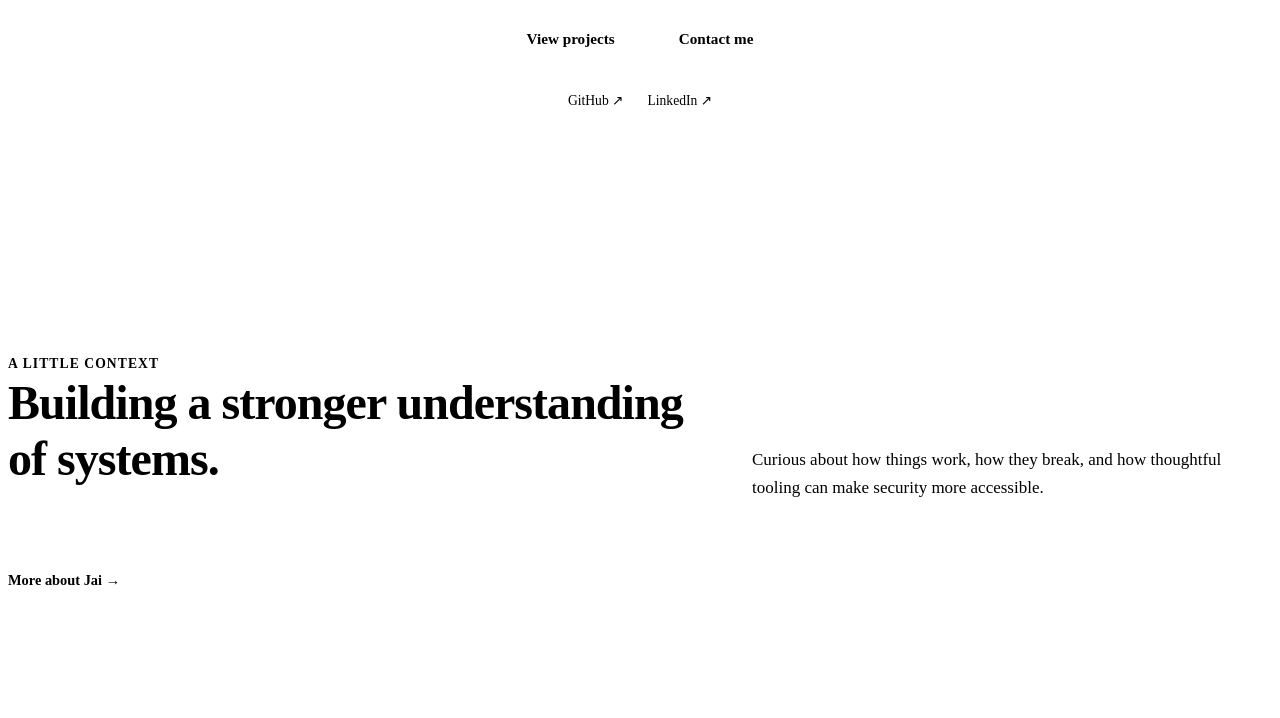
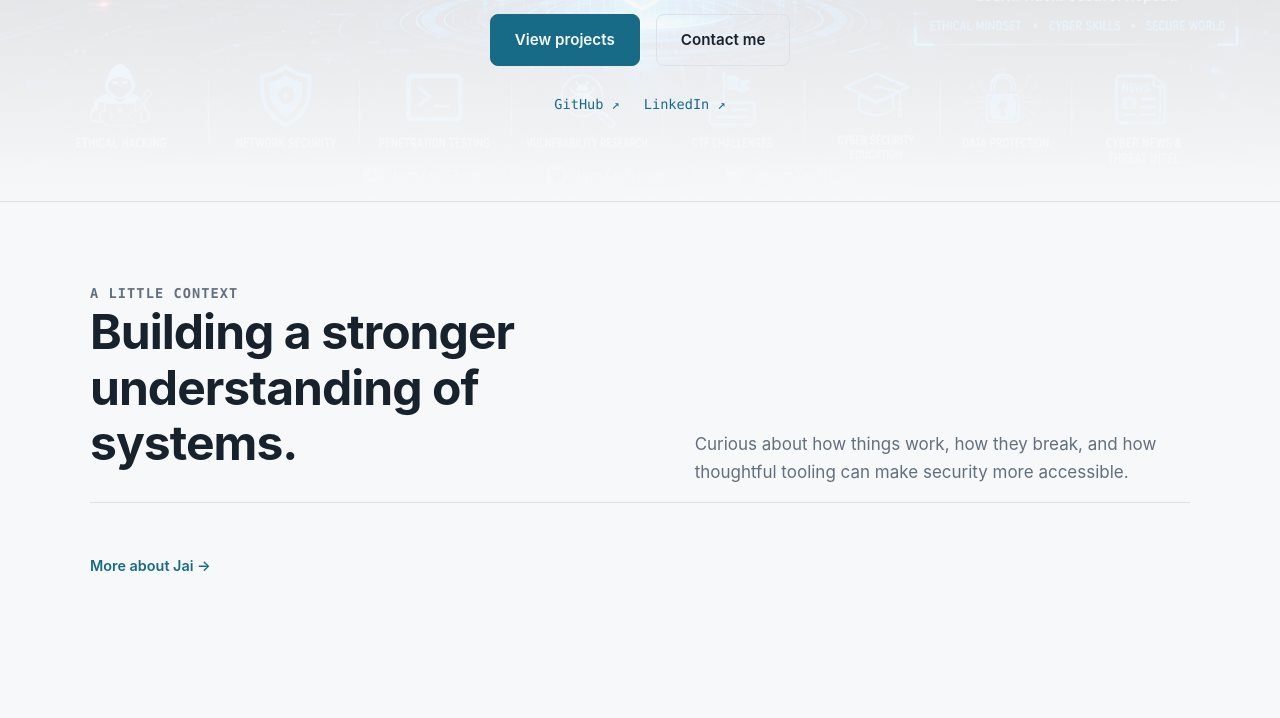
Before and after one commit to IamZer01-ai/Website, a plain HTML site: page index.html in a window 1280 px wide. Shown: the part 551-1269 px from the top of the page. Drawn offline with Linux system fonts and the light colour scheme.

Commit message:
Update style.css

```diff
--- a/assets/css/style.css
+++ b/assets/css/style.css
@@ -1,227 +1,125 @@
 /* ==========================================================================
-
-
-
-VARIABLES & THEMES
-
-========================================================================== /
-
-/ LIGHT MODE (Default) /
-
+   1. VARIABLES & THEMES
+   ========================================================================== */
+/* LIGHT MODE (Default) */
 :root {
-
   color-scheme: light;
-
   --bg: #f7f8fa;
-
   --surface: #ffffff;
-
   --surface-2: #eef1f4;
-
   --text: #18222d;
-
   --muted: #62707e;
-
   --line: #dce2e8;
-
---accent: #176b87; / Deep professional blue */
-
+  --accent: #176b87; /* Deep professional blue */
   --accent-dark: #0e4c61;
-
   --focus: #e1a730;
-
   --shadow: 0 12px 32px rgba(24, 34, 45, 0.08);
-
   --radius: 8px;
-
   --max: 1100px;
 
   /* Modern Tech Fonts */
-
   --font-sans: 'Inter', system-ui, -apple-system, sans-serif;
-
   --font-mono: 'Fira Code', 'Consolas', monospace;
-
   --transition: all 0.3s ease;
-
 }
 
-/* DARK MODE (Activated by JS) /
-
+/* DARK MODE (Activated by JS) */
 :root[data-theme='dark'] {
-
   color-scheme: dark;
-
---bg: #0a0f18; / Deep cyber black /
-
---surface: #111827; / Slightly lighter for cards /
-
+  --bg: #0a0f18; /* Deep cyber black */
+  --surface: #111827; /* Slightly lighter for cards */
   --surface-2: #1f2937;
-
   --text: #e8eef2;
-
   --muted: #9ca3af;
-
   --line: #33434f;
-
---accent: #00d4ff; / Electric Cyan */
-
+  --accent: #00d4ff; /* Electric Cyan */
   --accent-dark: #00a3cc;
-
   --shadow: 0 12px 32px rgba(0, 0, 0, 0.4);
-
 }
 
 /* ==========================================================================
-
    2. BASE & TYPOGRAPHY
-
    ========================================================================== */
-
-
-
-{
-
+* {
   box-sizing: border-box;
-
   margin: 0;
-
   padding: 0;
-
 }
 
-html {
-
-scroll-behavior: smooth;
-
-}
+html { scroll-behavior: smooth; }
 
 body {
-
   background: var(--bg);
-
   color: var(--text);
-
   font-family: var(--font-sans);
-
   font-size: 17px;
-
   line-height: 1.65;
-
-transition: background-color 0.3s ease, color 0.3s ease; /* Smooth theme switch */
-
+  transition: background-color 0.3s ease, color 0.3s ease;
 }
 
 a { color: var(--accent); text-decoration: none; transition: var(--transition); }
-
 a:hover { color: var(--accent-dark); }
-
 :focus-visible { outline: 3px solid var(--focus); outline-offset: 3px; }
-
 img { max-width: 100%; height: auto; }
 
 h1, h2, h3 {
-
   line-height: 1.15;
-
   margin: 0 0 1rem;
-
   letter-spacing: -0.02em;
-
   font-weight: 700;
-
 }
 
 h1 { font-size: clamp(2.7rem, 7vw, 4.5rem); max-width: 760px; }
-
 h2 { font-size: clamp(2rem, 4vw, 3rem); }
-
 h3 { font-size: 1.35rem; }
-
 p { margin: 0 0 1rem; }
 
 /* ==========================================================================
-
    3. LAYOUT
-
    ========================================================================== */
-
 .container {
-
   width: min(var(--max), calc(100% - 2.5rem));
-
   margin: 0 auto;
-
 }
 
 .section { padding: 5rem 0; }
 
 .section-heading {
-
   display: flex;
-
   justify-content: space-between;
-
   align-items: flex-end;
-
   gap: 2rem;
-
   margin-bottom: 3rem;
-
   border-bottom: 1px solid var(--line);
-
   padding-bottom: 1rem;
-
 }
 
 .section-heading p {
-
   color: var(--muted);
-
   max-width: 520px;
-
   margin-bottom: 0;
-
 }
 
 .muted { color: var(--muted); font-size: 0.96rem; }
 
 .eyebrow {
-
   color: var(--accent);
-
   font-family: var(--font-mono);
-
   font-size: 0.85rem;
-
   font-weight: 700;
-
   letter-spacing: 0.08em;
-
   text-transform: uppercase;
-
   margin-bottom: 0.5rem;
-
 }
 
 .skip-link {
-
   position: absolute;
-
   left: 1rem;
-
   top: -3rem;
-
   background: var(--accent);
-
   color: var(--bg);
-
   padding: 0.5rem 1rem;
-
   z-index: 100;
-
   font-weight: bold;
-
 }
-
 .skip-link:focus { top: 1rem; }
```
Lines whose indentation alone changed are shown as unchanged.
